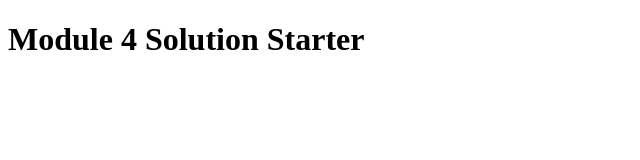
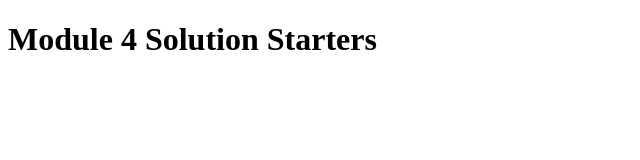
Before and after one commit to karmarohit/module4-solution, a plain HTML site: page index.html in a window 1280 px wide. Shown: the full height of the page, 0-640 px from the left. Drawn offline with Linux system fonts and the light colour scheme.

Commit message:
save
changes

```diff
--- a/index.html
+++ b/index.html
@@ -8,6 +8,6 @@
   <script src="script.js"></script>
 </head>
 <body>
-  <h1>Module 4 Solution Starter</h1>
+  <h1>Module 4 Solution Starters</h1>
 </body>
 </html>
```
